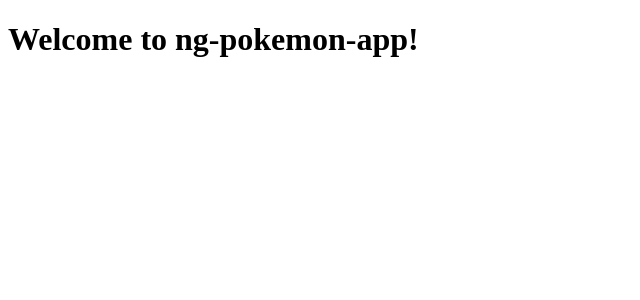
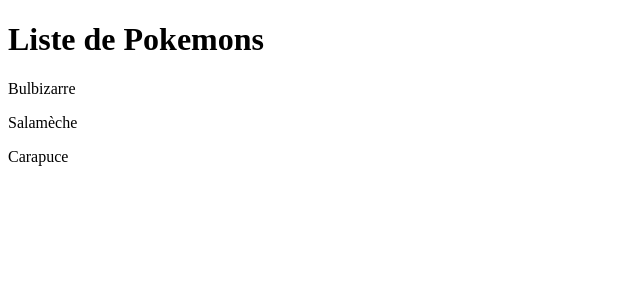
Before and after one commit to sophieserais/ng-pokemon-app, an Angular app: page / in a window 1280 px wide. Shown: the top 300 px of the page, without its empty margins (0-640 px from the left). Built offline with nearby package versions, Linux system fonts and the light colour scheme.

Commit message:
les composants

```diff
--- /dev/null
+++ b/src/app/app.component.html
@@ -0,0 +1,4 @@
+<h1>Liste de Pokemons</h1>
+<p>{{ pokemonList[0].name }}</p>
+<p>{{ pokemonList[1].name }}</p>
+<p>{{ pokemonList[2].name }}</p>
--- a/src/app/app.component.ts
+++ b/src/app/app.component.ts
@@ -1,9 +1,18 @@
-import { Component } from "@angular/core"
+import { Component, OnInit } from "@angular/core"
+import { POKEMONS } from "./mock-pokemon-list"
+import { Pokemon } from "./pokemon"
 
 @Component({
 	selector: "app-root",
-	template: ` <h1>Welcome to {{ title }}!</h1> `,
+	templateUrl: "app.component.html",
 })
-export class AppComponent {
-	title = "ng-pokemon-app"
+export class AppComponent implements OnInit {
+	pokemonList = POKEMONS
+	ngOnInit(): void {
+		console.table(this.pokemonList)
+		this.selectPokemon(this.pokemonList[1])
+	}
+	selectPokemon(pokemon: Pokemon) {
+		console.log(`Vous avez clique sur le ${pokemon.name}`)
+	}
 }
--- /dev/null
+++ b/src/app/mock-pokemon-list.ts
@@ -0,0 +1,112 @@
+import { Pokemon } from "./pokemon"
+
+export const POKEMONS: Pokemon[] = [
+	{
+		id: 1,
+		name: "Bulbizarre",
+		hp: 25,
+		cp: 5,
+		picture: "https://assets.pokemon.com/assets/cms2/img/pokedex/detail/001.png",
+		types: ["Plante", "Poison"],
+		created: new Date(),
+	},
+	{
+		id: 2,
+		name: "Salamèche",
+		hp: 28,
+		cp: 6,
+		picture: "https://assets.pokemon.com/assets/cms2/img/pokedex/detail/004.png",
+		types: ["Feu"],
+		created: new Date(),
+	},
+	{
+		id: 3,
+		name: "Carapuce",
+		hp: 21,
+		cp: 4,
+		picture: "https://assets.pokemon.com/assets/cms2/img/pokedex/detail/007.png",
+		types: ["Eau"],
+		created: new Date(),
+	},
+	{
+		id: 4,
+		name: "Aspicot",
+		hp: 16,
+		cp: 2,
+		picture: "https://assets.pokemon.com/assets/cms2/img/pokedex/detail/013.png",
+		types: ["Insecte", "Poison"],
+		created: new Date(),
+	},
+	{
+		id: 5,
+		name: "Roucool",
+		hp: 30,
+		cp: 7,
+		picture: "https://assets.pokemon.com/assets/cms2/img/pokedex/detail/016.png",
+		types: ["Normal", "Vol"],
+		created: new Date(),
+	},
+	{
+		id: 6,
+		name: "Rattata",
+		hp: 18,
+		cp: 6,
+		picture: "https://assets.pokemon.com/assets/cms2/img/pokedex/detail/019.png",
+		types: ["Normal"],
+		created: new Date(),
+	},
+	{
+		id: 7,
+		name: "Piafabec",
+		hp: 14,
+		cp: 5,
+		picture: "https://assets.pokemon.com/assets/cms2/img/pokedex/detail/021.png",
+		types: ["Normal", "Vol"],
+		created: new Date(),
+	},
+	{
+		id: 8,
+		name: "Abo",
+		hp: 16,
+		cp: 4,
+		picture: "https://assets.pokemon.com/assets/cms2/img/pokedex/detail/023.png",
+		types: ["Poison"],
+		created: new Date(),
+	},
+	{
+		id: 9,
+		name: "Pikachu",
+		hp: 21,
+		cp: 7,
+		picture: "https://assets.pokemon.com/assets/cms2/img/pokedex/detail/025.png",
+		types: ["Electrik"],
+		created: new Date(),
+	},
+	{
+		id: 10,
+		name: "Sabelette",
+		hp: 19,
+		cp: 3,
+		picture: "https://assets.pokemon.com/assets/cms2/img/pokedex/detail/027.png",
+		types: ["Normal"],
+		created: new Date(),
+	},
+	{
+		id: 11,
+		name: "Mélofée",
+		hp: 25,
+		cp: 5,
+		picture: "https://assets.pokemon.com/assets/cms2/img/pokedex/detail/035.png",
+		types: ["Fée"],
+		created: new Date(),
+	},
+	{
+		id: 12,
+		name: "Groupix",
+		hp: 17,
+		cp: 8,
+		picture: "https://assets.pokemon.com/assets/cms2/img/pokedex/detail/037.png",
+		types: ["Feu"],
+		created: new Date(),
+	},
+]
--- /dev/null
+++ b/src/app/pokemon.ts
@@ -0,0 +1,9 @@
+export class Pokemon {
+	id: number
+	hp: number
+	cp: number
+	name: string
+	picture: string
+	types: Array<string>
+	created: Date
+}
--- a/tsconfig.json
+++ b/tsconfig.json
@@ -6,6 +6,7 @@
 		"outDir": "./dist/out-tsc",
 		"forceConsistentCasingInFileNames": true,
 		"strict": true,
+		"strictPropertyInitialization": false,
 		"noImplicitOverride": true,
 		"noPropertyAccessFromIndexSignature": true,
 		"noImplicitReturns": true,
@@ -19,10 +20,7 @@
 		"target": "ES2022",
 		"module": "ES2022",
 		"useDefineForClassFields": false,
-    "lib": [
-      "ES2022",
-      "dom"
-    ]
+		"lib": ["ES2022", "dom"]
 	},
 	"angularCompilerOptions": {
 		"enableI18nLegacyMessageIdFormat": false,
```
Lines whose indentation alone changed are shown as unchanged.
